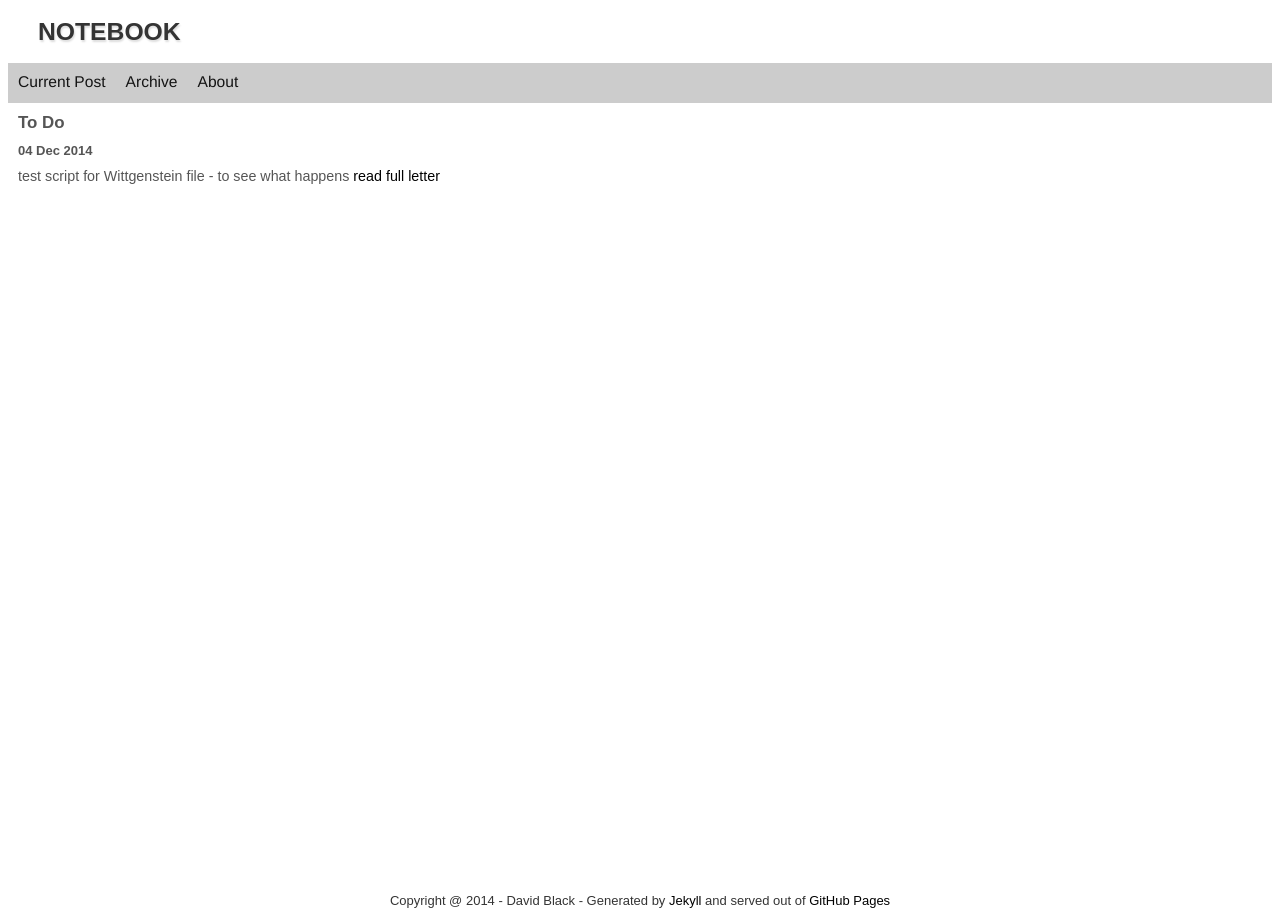
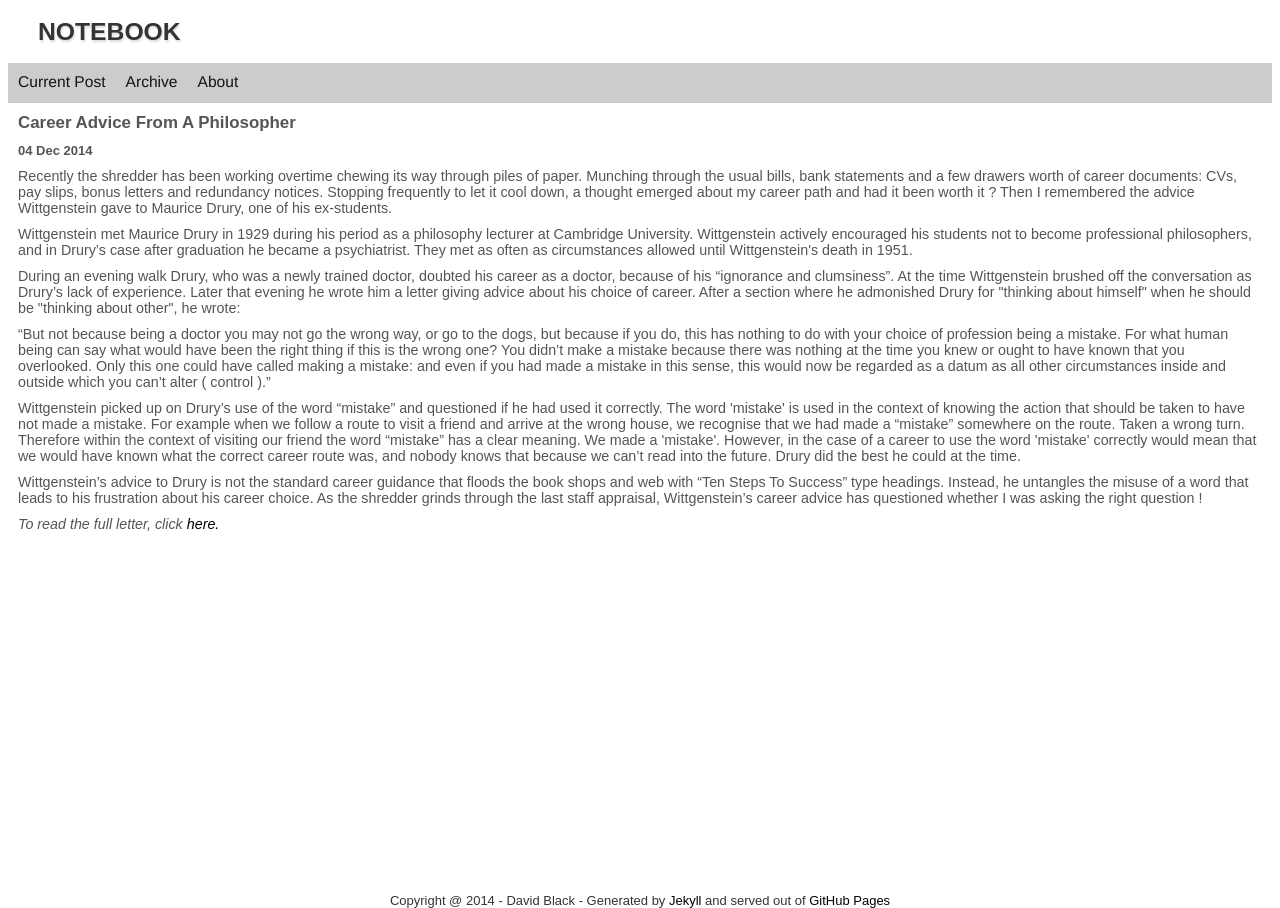
Before and after one commit to dtinblack/dtinblack.github.io, a Jekyll site: the page built from _posts/2014-12-04-current.html, in a window 1280 px wide. Built offline with Jekyll 4.4.1, drawn with Linux system fonts in a browser that asks for light colours.

Commit message:
new post

```diff
--- a/_posts/2014-11-21-archived.html
+++ b/_posts/2014-11-21-archived.html
@@ -57,6 +57,5 @@ that it will therefore the equivalent probability is "1 chance in 7" or 14% of w
 
 <p>
 Probabilities quantify the level of uncertainty that a particular event will occur. They can
-be used to plan for rainy days, prepare to provide help with illness, and possibly
-not loose any money !
+be used to plan for rainy days, prepare help with illness, and avoid losing money !
 </p>
--- a/_posts/2014-12-04-current.html
+++ b/_posts/2014-12-04-current.html
@@ -1,30 +1,60 @@
 ---
 layout: post
-title: To Do
-description:
+title: Career Advice From A Philosopher
+description: Wittgenstein’s career advice for an ex-student.
 ---
 
 <p>
-
+Recently the shredder has been working overtime chewing its way through piles of paper. Munching
+through the usual bills, bank statements and a few drawers worth of career documents:  CVs, pay slips,
+bonus letters and redundancy notices. Stopping frequently to let it cool down, a thought emerged about
+my career path and had it been worth it ?  Then I remembered the advice Wittgenstein gave to
+Maurice Drury, one of his ex-students.
 </p>
 
 <p>
-
+Wittgenstein met Maurice Drury in 1929 during his period as a philosophy lecturer at Cambridge University.
+Wittgenstein actively encouraged his students not to become professional philosophers, and in Drury’s case
+after graduation he became a psychiatrist. They met as often as circumstances allowed until Wittgenstein's
+death in 1951.
 </p>
 
 <p>
-
+During an evening walk Drury, who was a newly trained doctor,  doubted his career as a doctor,
+because of his  “ignorance and clumsiness”. At the time Wittgenstein brushed off the conversation as
+Drury’s lack of experience.  Later that evening he wrote him a letter giving advice about his
+choice of career. After a section where he admonished Drury for "thinking about himself" when he should be
+"thinking about other", he wrote:
 </p>
 
 <p>
-
+“But not because being a doctor you may not go the wrong way, or go to the dogs, but because if you do,
+this has nothing to do with your choice of profession being a mistake. For what human being can say what
+would have been the right thing if this is the wrong one? You didn’t make a mistake because there was
+nothing at the time you knew or ought to have known that you overlooked. Only this one could have called
+making a mistake: and even if you had made a mistake in this sense, this would now be regarded as a datum
+as all other circumstances inside and outside which you can’t alter ( control ).”
 </p>
 
 <p>
-
+Wittgenstein picked up on Drury’s use of the word “mistake” and questioned if he had used it correctly.
+The word 'mistake' is used in the context of knowing the action that should be taken to have not made a
+mistake. For example when we follow a route to visit a friend and arrive at the wrong house, we recognise
+that we had made a “mistake” somewhere on the route. Taken a wrong turn.
+Therefore within the context of visiting our friend the word “mistake” has a clear meaning. We made a 'mistake'.
+However, in the case of a career to use the word 'mistake' correctly would mean that we would
+have known what the correct career route was, and nobody knows that because we can’t read into the future.
+Drury did the best he could at the time.
 </p>
 
 <p>
-test script for Wittgenstein file - to see what happens
-<a href="/assets/downloads/Wittgenstein's Letter to Drury.pdf" target="_blank">read full letter</a>
+Wittgenstein’s advice to Drury is not the standard career guidance that floods the book shops and web
+with “Ten Steps To Success” type headings. Instead, he untangles the misuse of a word that leads to
+his frustration about his career choice.  As the shredder grinds through the last staff appraisal,
+Wittgenstein’s career advice has questioned whether I was asking the right question !
 </p>
+
+<p><i>
+To read the full letter, click
+<a href="/assets/downloads/Wittgenstein’s-Letter-to-Drury.pdf" target="_blank">here.</a>
+</i></p>
```
Also changed, not shown: 2 other files.
